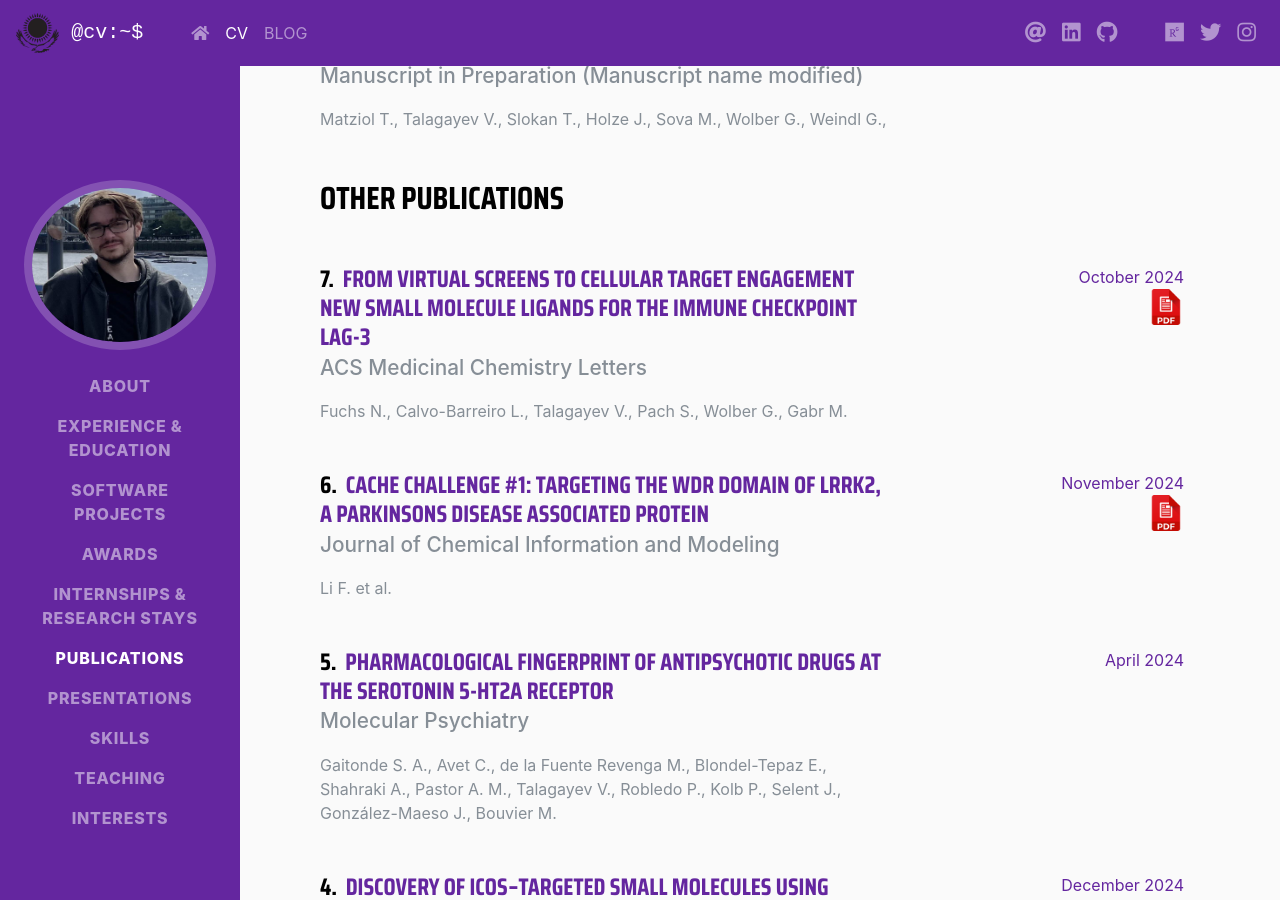
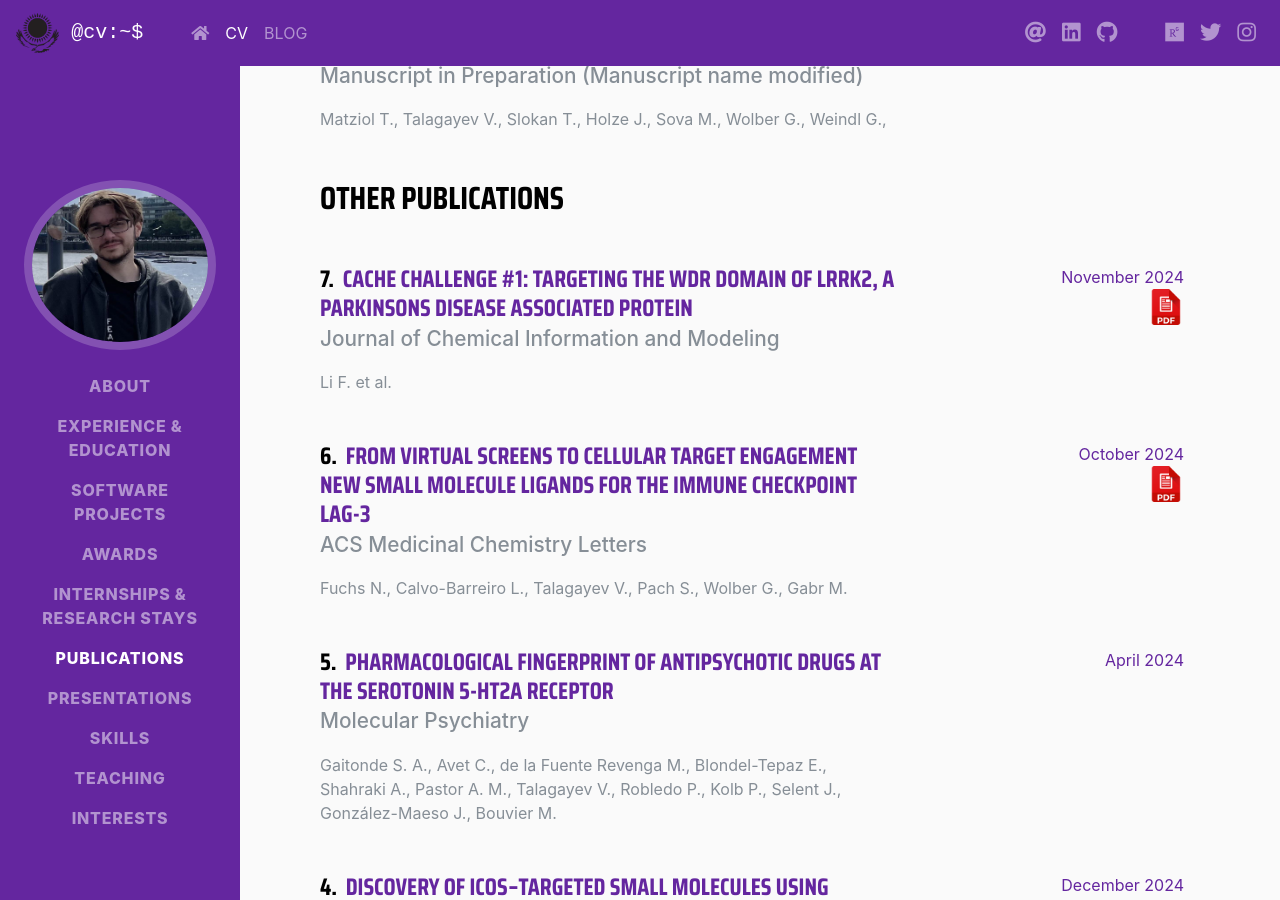
Before and after one commit to talagayev/talagayev.github.io, a Jekyll site: the page built from cv.html, in a window 1280 px wide and 900 px high, scrolled down 6775 px. Built offline with Jekyll 4.4.1, drawn with Linux system fonts in a browser that asks for light colours; nearby versions of some CDN libraries; some web fonts are replaced; a style sheet for code colours, icons or effects is not loaded; part of the change alters nothing that is shown.

```diff
--- a/_data/publications.yml
+++ b/_data/publications.yml
@@ -13,6 +13,13 @@
   authors: Matziol T., Talagayev V., Slokan T., Holze J., Sova M., Wolber G., Weindl G.,
   date: 2024
   journal: Manuscript in Preparation (Manuscript name modified)
+- title: "CACHE Challenge #1: targeting the WDR domain of LRRK2, a Parkinsons Disease associated protein"
+  first_author: false
+  authors: Li F. et al.
+  date: November 2024
+  journal: Journal of Chemical Information and Modeling
+  url: https://pubs.acs.org/doi/full/10.1021/acs.jcim.4c01267
+  pdf: https://www.biorxiv.org/content/10.1101/2024.07.18.603797v1.full.pdf
 - title: "From Virtual Screens to Cellular Target Engagement New Small Molecule Ligands for the Immune Checkpoint LAG-3"
   first_author: false
   authors: Fuchs N., Calvo-Barreiro L., Talagayev V., Pach S., Wolber G., Gabr M.
@@ -20,13 +27,6 @@
   journal: ACS Medicinal Chemistry Letters
   url: https://pubs.acs.org/doi/10.1021/acsmedchemlett.4c00350
   pdf: https://www.biorxiv.org/content/10.1101/2024.08.04.604031v1.full.pdf
-- title: "CACHE Challenge #1: targeting the WDR domain of LRRK2, a Parkinsons Disease associated protein"
-  first_author: false
-  authors: Li F. et al.
-  date: November 2024
-  journal: Journal of Chemical Information and Modeling
-  url: https://pubs.acs.org/doi/full/10.1021/acs.jcim.4c01267
-  pdf: https://www.biorxiv.org/content/10.1101/2024.07.18.603797v1.full.pdf
 - title: "Pharmacological fingerprint of antipsychotic drugs at the serotonin 5-HT2A receptor"
   first_author: false
   authors: Gaitonde S. A., Avet C., de la Fuente Revenga M., Blondel-Tepaz E., Shahraki A., Pastor A. M., Talagayev V., Robledo P., Kolb P., Selent J., González-Maeso J., Bouvier M.
```
